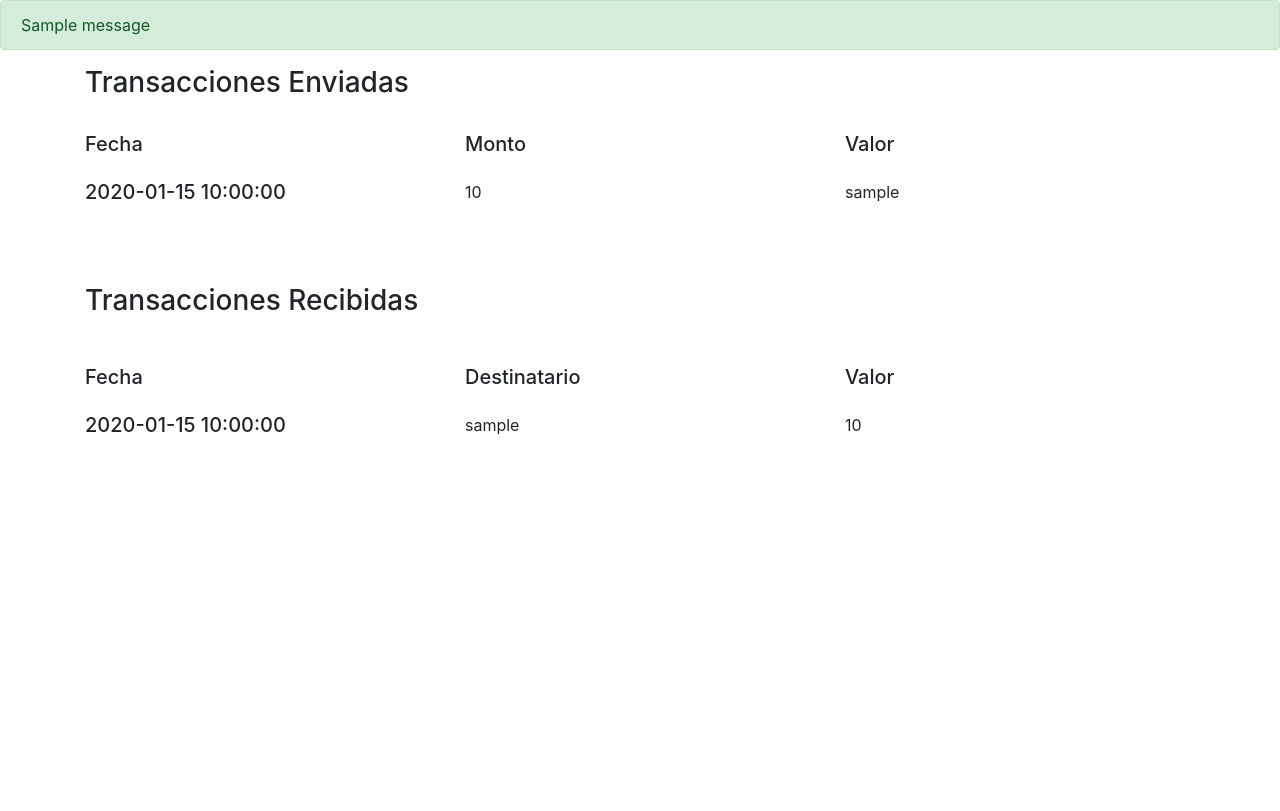
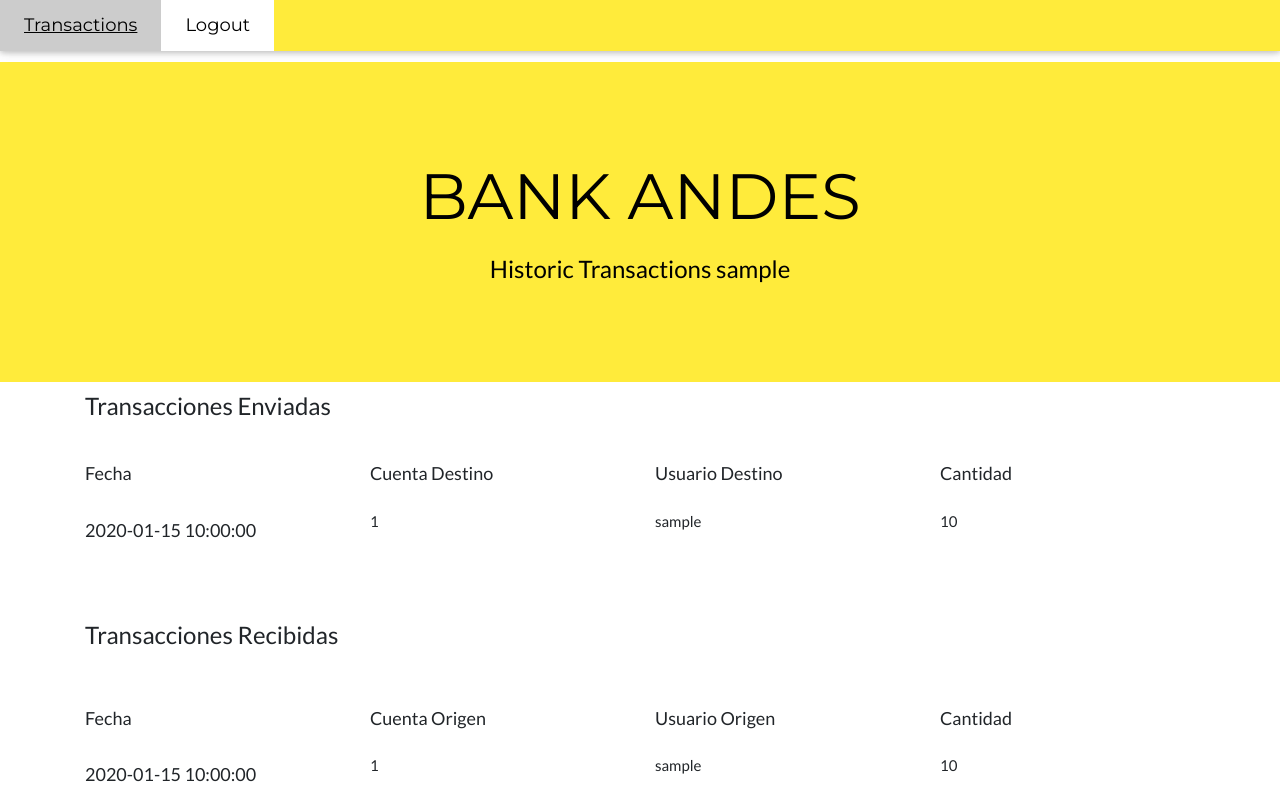
Before and after one commit to dannyleandro/SecureProgrammingBank, a Flask app: page /thistory in a window 1280 px wide. Before the commit the page ends 435 px from the top, so only its background shows below. Run offline with Flask 2, Linux system fonts and the light colour scheme; the visitor is signed in with stand-in values (Sample User, id 1); tables that the repository leaves empty or names only in its code hold one stand-in row (values such as "Sample post"); one stand-in notice (Sample message) is shown; parts of the project's set-up code (start-up, migrations or seed data) failed here and were passed over; some libraries are stand-ins or nearby versions.

Commit message:
Initial commit

```diff
--- a/main.py
+++ b/main.py
@@ -41,10 +41,10 @@ mail = Mail()
 
 @app.before_request
 def before_request():
-    if 'username' not in session and request.endpoint in ['transaction', 'thistory']:
-        return redirect(url_for('login'))
+    if 'username' not in session and request.endpoint in ['transaction', 'thistory', 'user']:
+        return redirect(url_for('index'))
     elif 'username' in session and request.endpoint in ['login', 'register']:
-        return redirect(url_for('index'))
+        return redirect(url_for('user'))
 
 @app.after_request
 def after_request(response):
@@ -52,53 +52,94 @@ def after_request(response):
 #    print g.test
     return response
 
-
-
 @app.route('/')
 def index():
 #    print g.test
-    if 'username' in session:
-        username = session['username']
-        user_id = session['user_id']
-        print (username)
-
     title = "BankAndes"
     return render_template('index.html', title = title)
+
+@app.route('/user')
+def user():
+#    print g.test
+    username = session['username']
+    account_id = session['account_id']
+
+    c, conn = connection()
+
+    accounts = c.execute("SELECT created_date, id, amount, last_use_date, active FROM accounts WHERE id = %s and active = %s LIMIT 1",[account_id, 'True'])
+    accounts = c.fetchall()
+
+    c.close()
+    conn.close()
+    gc.collect()
+
+    title = "Home BankAndes"
+    return render_template('user.html', title = title, username = username, accounts = accounts)
 
 @app.route('/transactions', methods = ['GET','POST'])
 def transaction():
     transaction_form = forms.TransactionForm(request.form)
+
     if request.method == 'POST' and transaction_form.validate():
         c, conn = connection()
         user_id = session['user_id']
-        username_dest = transaction_form.desusername.data
-        user_dest = c.execute("SELECT * FROM users WHERE username = %s LIMIT 1",[username_dest, ])
-        user_dest = c.fetchall()
-        if len(user_dest) != 0:
-            otp = transaction_form.otp.data
-            otp_val = c.execute("SELECT * FROM otps WHERE otp = %s and user_id = %s and active = %s LIMIT 1",[otp, user_id, 'True'])
-            otp_val = c.fetchall()
-            if len(otp_val) != 0:
-                user_id_dest = user_dest[0][0]
-                valor = transaction_form.valor.data
-                type = 'Envio Transferencia'
-                now = datetime.datetime.now()
-                format_now = now.strftime('%Y-%m-%d %H:%M:%S')
-                transaction = c.execute("INSERT INTO transactions (user_id, user_id_dest, valor, type, otp, created_date) VALUES (%s, %s, %s, %s, %s, %s)", [user_id, user_id_dest, valor, type, otp, format_now])
+        username = session['username']
+        account_id = session['account_id']
 
-                c.execute("UPDATE otps SET active = %s, used_date = %s where otp = %s and user_id = %s", ['False', format_now, otp, user_id])
-                conn.commit()
-                print ("Number of rows updated:",  c.rowcount)
+        account = c.execute("SELECT id, amount, active FROM accounts WHERE id = %s and active = %s LIMIT 1",[account_id, 'True'])
+        account = c.fetchall()
 
-#UPDATE otps SET active = 'False', used_date = '2019-06-17 09:01:21' where otp = 732937357 and user_id = 6;
+        if len(account) != 0:
+            amount = transaction_form.amount.data
 
-                success_message = "Transaccion Realizada"
-                flash(success_message)
+            if amount <= 10000000:
+                if amount <= account[0][1]:
+                    username_dest = transaction_form.desusername.data
+                    account_dest = transaction_form.desaccount.data
+                    user_dest = c.execute("SELECT users.id, username, accounts.id, active, amount FROM users JOIN accounts ON users.id = accounts.user_id WHERE accounts.id = %s and username = %s and active = %s LIMIT 1",[account_dest, username_dest, 'True'])
+                    user_dest = c.fetchall()
+
+                    if len(user_dest) != 0:
+                        otp = transaction_form.otp.data
+                        otp_val = c.execute("SELECT * FROM otps WHERE otp = %s and user_id = %s and active = %s LIMIT 1",[otp, user_id, 'True'])
+                        otp_val = c.fetchall()
+
+                        if len(otp_val) != 0:
+                            type = 'Transferencia'
+                            now = datetime.datetime.now()
+                            format_now = now.strftime('%Y-%m-%d %H:%M:%S')
+
+                            transaction = c.execute("INSERT INTO transactions (account_id, account_id_dest, username_dest, amount, type, otp, created_date) VALUES (%s, %s, %s, %s, %s, %s, %s)", [account_id, account_dest, username_dest, amount, type, otp, format_now])
+
+                            c.execute("UPDATE otps SET active = %s, used_date = %s where otp = %s and user_id = %s", ['False', format_now, otp, user_id])
+
+                            amount_o = account[0][1] - amount
+                            c.execute("UPDATE accounts SET amount = %s, last_use_date = %s WHERE user_id = %s", [amount_o, format_now, user_id])
+
+                            amount_d = user_dest[0][4] + amount
+                            c.execute("UPDATE accounts SET amount = %s, last_use_date = %s WHERE user_id = %s", [amount_d, format_now, user_dest[0][0]])
+
+                            conn.commit()
+                            print ("Number of rows updated:",  c.rowcount)
+
+            #UPDATE otps SET active = 'False', used_date = '2019-06-17 09:01:21' where otp = 732937357 and user_id = 6;
+
+                            success_message = "Transaccion Realizada"
+                            flash(success_message)
+                        else:
+                            error_message = "OTP no valido!"
+                            flash(error_message)
+                    else:
+                        error_message = "usuario o cuenta destino no valido!"
+                        flash(error_message)
+                else:
+                    error_message = "monto excede fondos en la cuenta ..."
+                    flash(error_message)
             else:
-                error_message = "OTP no valido!"
+                error_message = "monto supera maximo permitido (COP $ 10.000.000)!"
                 flash(error_message)
         else:
-            error_message = "usuario destino no valido!"
+            error_message = "cuenta origen no existe o inactiva!"
             flash(error_message)
 
         c.close()
@@ -106,16 +147,17 @@ def transaction():
         gc.collect()
 
     title = "Transacciones BankAndes"
-    return render_template('transaction.html', title = title, form = transaction_form)
+    username = session['username']
+    return render_template('transaction.html', title = title, form = transaction_form, username = username)
 
 @app.route('/thistory', methods = ['GET'])
 def thistory():
     c, conn = connection()
-    user_id = session['user_id']
-    sends = c.execute("SELECT username, valor, transactions.created_date as date FROM transactions JOIN users ON users.id = transactions.user_id_dest WHERE user_id = %s ORDER BY date DESC LIMIT 10",[user_id, ])
+    account_id = session['account_id']
+    sends = c.execute("SELECT created_date, account_id_dest, username_dest, amount FROM transactions WHERE account_id = %s ORDER BY created_date DESC LIMIT 10",[account_id, ])
     sends = c.fetchall()
 
-    receivers = c.execute("SELECT username, valor, transactions.created_date as date FROM transactions JOIN users ON users.id = transactions.user_id WHERE user_id_dest = %s ORDER BY date DESC LIMIT 10 ",[user_id, ])
+    receivers = c.execute("SELECT created_date, account_id_dest, username_dest, amount FROM transactions WHERE account_id_dest = %s ORDER BY created_date DESC LIMIT 10",[account_id, ])
     receivers = c.fetchall()
 
     c.close()
@@ -123,8 +165,8 @@ def thistory():
     gc.collect()
 
     title = "Transaction History"
-
-    return render_template('thistory.html', sends = sends, receivers = receivers, title = title)
+    username = session['username']
+    return render_template('thistory.html', sends = sends, receivers = receivers, title = title, username = username)
 
 @app.route('/login', methods = ['GET', 'POST'])
 def login():
@@ -134,7 +176,7 @@ def login():
         if request.method == 'POST' and login_form.validate():
             username = login_form.username.data
             password = login_form.password.data
-            user = c.execute("SELECT * FROM users WHERE username = %s LIMIT 1",[username, ])
+            user = c.execute("SELECT users.id, username, password, accounts.id as account FROM users JOIN accounts ON users.id = accounts.user_id  WHERE username = %s LIMIT 1",[username, ])
             user = c.fetchall()
             if len(user) !=0:
                 if sha256_crypt.verify(password, user[0][2]):
@@ -142,6 +184,7 @@ def login():
                     flash(success_message)
                     session['username'] = username
                     session['user_id'] = user[0][0]
+                    session['account_id'] = user[0][3]
                     c.close()
                     conn.close()
                     return redirect(url_for('transaction'))
@@ -169,7 +212,7 @@ def logout():
         session.clear()
         success_message = "has cerrado sesion correctamente!"
         flash(success_message)
-    return redirect(url_for('login'))
+    return redirect(url_for('index'))
 
 
 def generar_otp(user_id, created_date):
@@ -204,7 +247,7 @@ def register():
         user = c.fetchall()
         print len(user)
         if len(user)!=0:
-            success_message ="ya existe, prueba uno diferente!"
+            success_message ="{} ya existe, prueba uno diferente!".format(username)
             flash(success_message)
         else:
             now = datetime.datetime.now()
@@ -224,6 +267,14 @@ def register():
                     otp_list = generar_otp(user_id, format_now)
 
                 print otp_list
+
+                in_amount = c.execute("SELECT * FROM accounts WHERE user_id = %s LIMIT 1",[user_id, ])
+                in_amount = c.fetchall()
+
+                if len(in_amount) == 0:
+                    amount = 50000000
+                    c.execute("INSERT into accounts (user_id, amount, created_date, last_use_date, active) VALUES (%s, %s, %s, %s, %s)",[user_id, amount, format_now, format_now, 'True'])
+                    conn.commit()
 
             success_message = 'Felicitaciones. {} ha sido registrado!'.format(username)
             flash(success_message)
--- a/templates/thistory.html
+++ b/templates/thistory.html
@@ -3,6 +3,31 @@
 {% block title %} {{ title }} {% endblock %}
 
 {% block content %}
+
+<meta charset="UTF-8">
+<meta name="viewport" content="width=device-width, initial-scale=1">
+<link rel="stylesheet" href="https://www.w3schools.com/w3css/4/w3.css">
+<link rel="stylesheet" href="https://fonts.googleapis.com/css?family=Lato">
+<link rel="stylesheet" href="https://fonts.googleapis.com/css?family=Montserrat">
+<link rel="stylesheet" href="https://cdnjs.cloudflare.com/ajax/libs/font-awesome/4.7.0/css/font-awesome.min.css">
+<style>
+body,h1,h2,h3,h4,h5,h6 {font-family: "Lato", sans-serif}
+.w3-bar,h1,button {font-family: "Montserrat", sans-serif}
+.fa-anchor,.fa-coffee {font-size:200px}
+</style>
+
+<div class="w3-top">
+    <div class="w3-bar w3-yellow w3-card w3-right-align w3-large">
+        <a class="w3-bar-item w3-button w3-hide-medium w3-hide-large w3-right w3-padding-large w3-hover-white w3-large w3-red" href="javascript:void(0);" onclick="myFunction()" title="Toggle Navigation Menu"><i class="fa fa-bars"></i></a>
+        <a href="transactions" class="w3-bar-item w3-button w3-padding-large w3-white">Transactions</a>
+        <a href="logout" class="w3-bar-item w3-button w3-padding-large w3-white">Logout</a>
+</div>
+</div>
+
+<header class="w3-container w3-yellow w3-center" style="padding:80px 16px">
+    <h1 class="w3-margin w3-jumbo">BANK ANDES</h1>
+    <p class="w3-xlarge">Historic Transactions  {{ username }}</p>
+</header>
 
 <div class="container">
     <div class="row">
@@ -12,27 +37,34 @@
     </div>
     <br>
     <div class="form-group row align items center">
-            <div class="col-sm-4">
+        <div class="col-sm-3">
             <h5 class='section-heading'> Fecha </h5>
         </div>
-            <div class="col-sm-4">
-                <h5 class='section-heading'> Monto </h5>
+        <div class="col-sm-3">
+            <h5 class='section-heading'> Cuenta Destino </h5>
         </div>
-            <div class="col-sm-4">
-                <h5 class='section-heading'> Valor </h5>
+        <div class="col-sm-3">
+            <h5 class='section-heading'> Usuario Destino </h5>
         </div>
+        <div class="col-sm-3">
+            <h5 class='section-heading'> Cantidad </h5>
+        </div>
+
     </div>
     {% if sends %}
         {% for send in sends %}
             <div class="form-group row align items center">
-                    <div class="col-sm-4">
-                        <h5 class='section-heading'> {{ send[2] }} </h5>
+                <div class="col-sm-3">
+                    <h5 class='section-heading'> {{ send[0] }} </h5>
                 </div>
-                    <div class="col-sm-4">
+                <div class="col-sm-3">
                     <p> {{ send[1] }}</p>
                 </div>
-                    <div class="col-sm-4">
-                        <p>{{ send[0] }}</p>
+                <div class="col-sm-3">
+                    <p>{{ send[2] }}</p>
+                </div>
+                <div class="col-sm-3">
+                    <p>{{ send[3] }}</p>
                 </div>
             </div>
         {% endfor %}
@@ -47,27 +79,33 @@
     </div>
     <br>
     <div class="form-group row align items center">
-            <div class="col-sm-4">
+        <div class="col-sm-3">
             <h5 class='section-heading'> Fecha </h5>
         </div>
-            <div class="col-sm-4">
-                <h5 class='section-heading'> Destinatario </h5>
+        <div class="col-sm-3">
+            <h5 class='section-heading'> Cuenta Origen </h5>
         </div>
-            <div class="col-sm-4">
-                <h5 class='section-heading'> Valor </h5>
+        <div class="col-sm-3">
+            <h5 class='section-heading'> Usuario Origen </h5>
+        </div>
+        <div class="col-sm-3">
+            <h5 class='section-heading'> Cantidad </h5>
         </div>
     </div>
     {% if receivers %}
         {% for receiver in receivers %}
             <div class="form-group row align items center">
-                    <div class="col-sm-4">
-                        <h5 class='section-heading align items cente'> {{ receiver[2] }} </h5>
+                <div class="col-sm-3">
+                    <h5 class='section-heading align items cente'> {{ receiver[0] }} </h5>
                 </div>
-                    <div class="col-sm-4">
-                        <p> {{ receiver[0] }}</p>
+                <div class="col-sm-3">
+                    <p> {{ receiver[1] }}</p>
                 </div>
-                    <div class="col-sm-4">
-                        <p>{{ receiver[1] }}</p>
+                <div class="col-sm-3">
+                    <p>{{ receiver[2] }}</p>
+                </div>
+                <div class="col-sm-3">
+                    <p>{{ receiver[3] }}</p>
                 </div>
             </div>
         {% endfor %}
```
Also changed, not shown: dbconnect.py (+15 -11 lines), forms.py (+5 -2 lines), index.html (+8 -8 lines), register.html (+10 -12 lines), templates/index.html (+8 -8 lines), templates/login.html (+27 -3 lines), templates/register.html (+30 -8 lines), templates/transaction.html (+38 -6 lines), templates/user.html (added, +76 -0 lines), transaction.html (+8 -5 lines), user.html (added, +76 -0 lines). Lines whose indentation alone changed are shown as unchanged.
